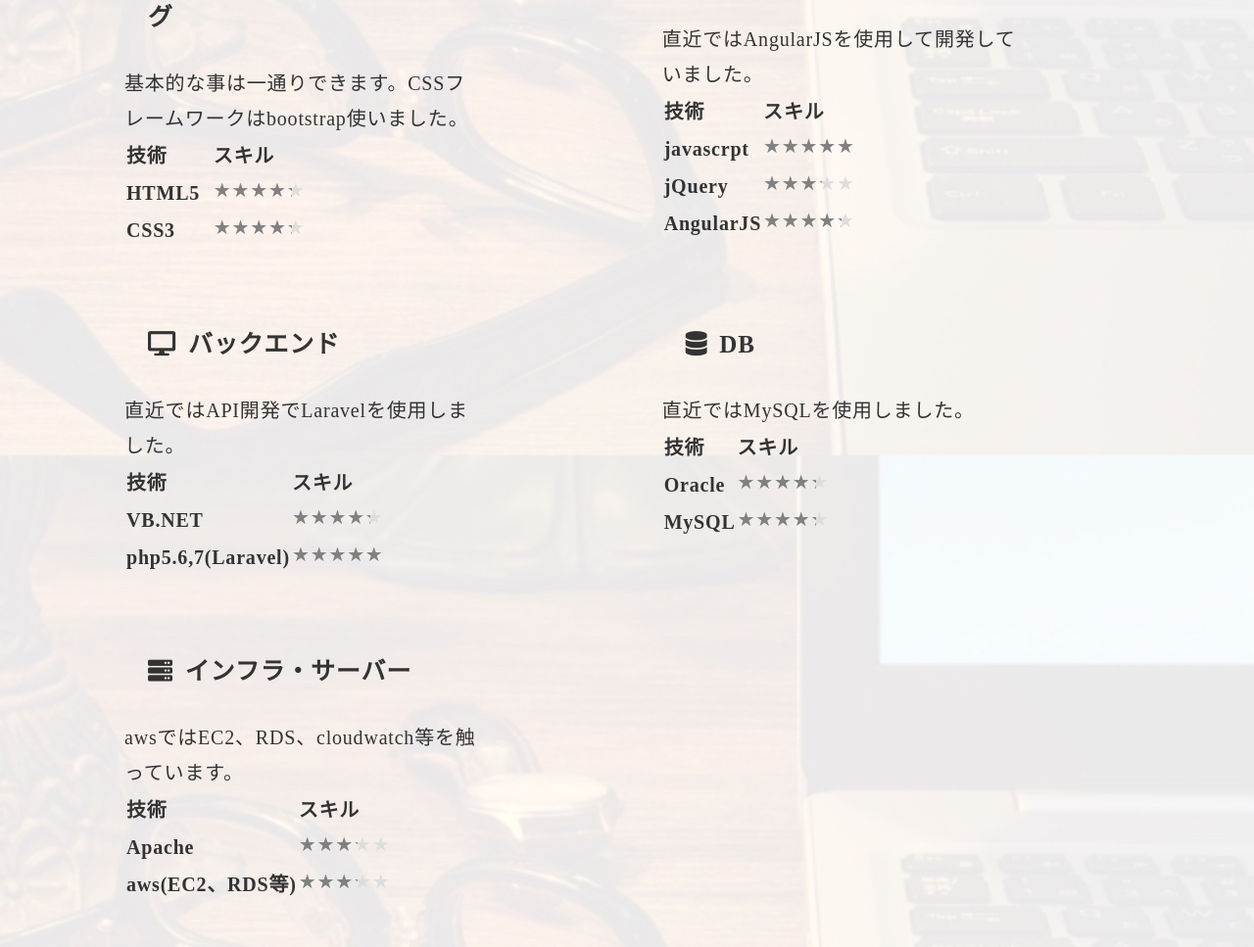
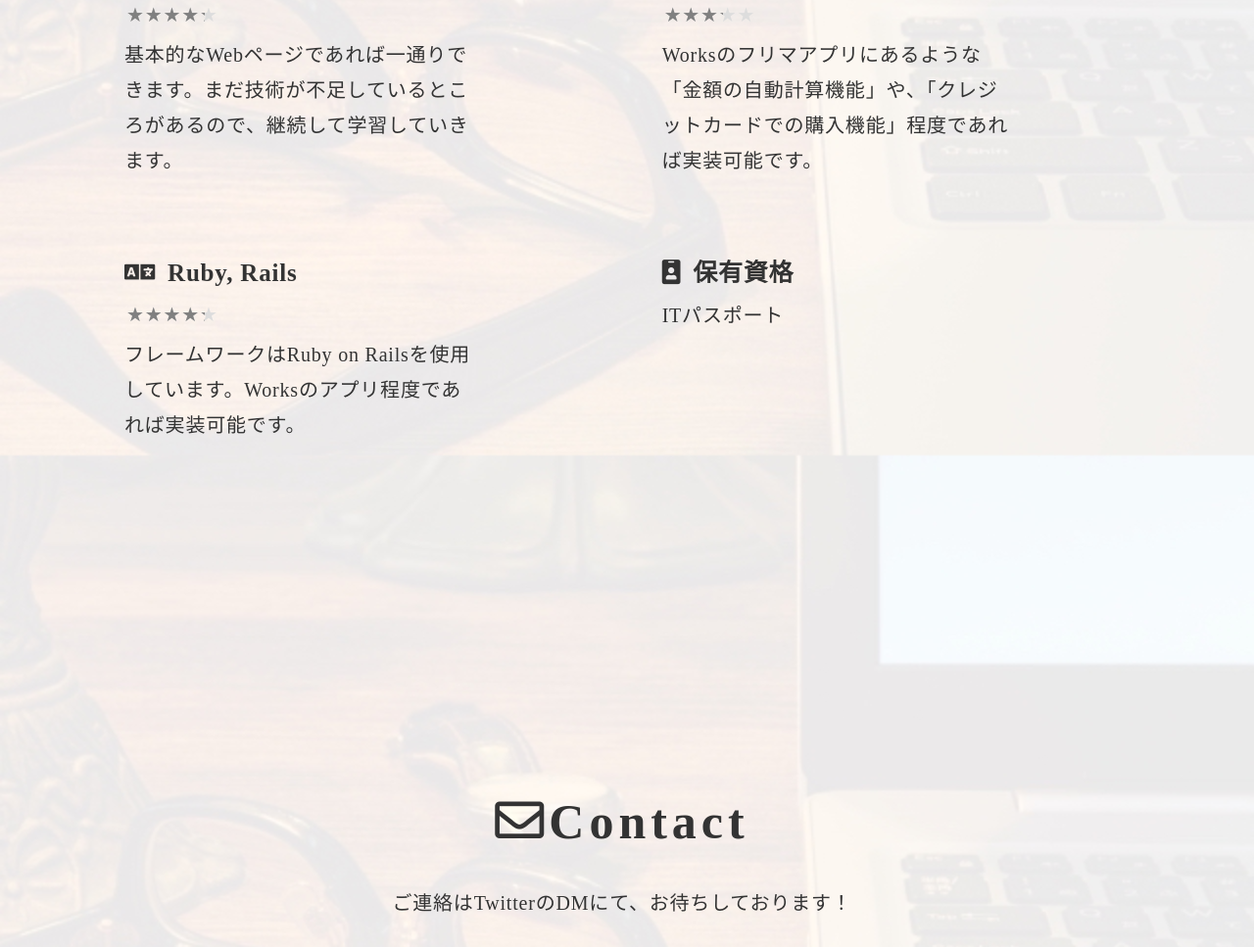
Before and after one commit to Kaz051/portfolio_1, a plain HTML site: page index.html in a window 1280 px wide. Shown: the part 2951-3918 px from the top of the page at 98% size. Drawn offline with nearby package versions, Linux system fonts and the light colour scheme.

Commit message:
Skillの編集

```diff
--- a/css/style.css
+++ b/css/style.css
@@ -476,7 +476,7 @@ li {
   #skill .skill-desc-title {
     margin-bottom: 3px;
     font-size:20px!important;
-    padding: 24px;
+    padding: 24px 24px 0px 0px;
     font-weight: bold;
   }
 
@@ -579,7 +579,7 @@ li {
 #skill .skill-desc-title {
   margin-bottom: 3px;
   font-size:25px;
-  padding: 24px;
+  padding: 24px 24px 0px 0px;
   font-weight: bold;
 }
 
--- a/index.html
+++ b/index.html
@@ -124,146 +124,50 @@
             <div class="card-wrapper">
               <div class="card">
                 <div class="skill-desc">
-                  <h3 class="skill-desc-title"><i class="fas fa-desktop"></i>デザイン・コーディング</h3>
-                  <p>基本的な事は一通りできます。CSSフレームワークはbootstrap使いました。</p>
+                  <h3 class="skill-desc-title"><i class="fab fa-html5"></i><i class="fab fa-css3-alt"></i>HTML5/CSS3</h3>
                   <table class="table table-borderless">
-                    <thead>
-                      <tr>
-                        <th scope="col">技術</th>
-                        <!-- <th scope="col">経験年数</th> -->
-                        <th scope="col">スキル</th>
-                      </tr>
-                    </thead>
                     <tbody>
                       <tr>
-                        <th scope="row">HTML5 &nbsp; </th>
-                        <!-- <td>1年</td> -->
-                        <td><span class="rating"><p class="rate rate4"></p></span></td>
-                      </tr>
-                      <tr>
-                        <th scope="row">CSS3</th>
-                        <!-- <td>1年</td> -->
                         <td><span class="rating"><p class="rate rate4"></p></span></td>
                       </tr>
                     </tbody>
                   </table>
+                  <p>基本的なWebページであれば一通りできます。まだ技術が不足しているところがあるので、継続して学習していきます。</p>
                 </div>
               </div>
 
               <div class="card">
                 <div class="skill-desc">
-                  <h3 class="skill-desc-title"><i class="fas fa-desktop"></i>フロントエンド</h3>
-                  <p>直近ではAngularJSを使用して開発していました。</p>
+                  <h3 class="skill-desc-title"><i class="fab fa-js"></i>JavaScript</h3>
                   <table class="table table-borderless">
-                    <thead>
-                      <tr>
-                        <th scope="col">技術</th>
-                        <!-- <th scope="col">経験年数</th> -->
-                        <th scope="col">スキル</th>
-                      </tr>
-                    </thead>
                     <tbody>
                       <tr>
-                        <th scope="row">javascrpt</th>
-                        <!-- <td>2年</td> -->
-                        <td><span class="rating"><p class="rate rate5"></p></span></td>
-                      </tr>
-                      <tr>
-                        <th scope="row">jQuery</th>
-                        <!-- <td>2年</td> -->
                         <td><span class="rating"><p class="rate rate3"></p></span></td>
-                      </tr>
-                      <tr>
-                        <th scope="row">AngularJS</th>
-                        <!-- <td >1年</th> -->
-                        <td><span class="rating"><p class="rate rate4"></p></span></td>
                       </tr>
                     </tbody>
                   </table>
+                  <p>Worksのフリマアプリにあるような「金額の自動計算機能」や、「クレジットカードでの購入機能」程度であれば実装可能です。</p>
                 </div>
               </div>
 
               <div class="card">
                 <div class="skill-desc">
-                  <h3 class="skill-desc-title"><i class="fas fa-desktop"></i>バックエンド</h3>
-                  <p>直近ではAPI開発でLaravelを使用しました。</p>
+                  <h3 class="skill-desc-title"><i class="fas fa-language"></i>Ruby, Rails</h3>
                   <table class="table table-borderless">
-                    <thead>
-                      <tr>
-                        <th scope="col">技術</th>
-                        <!-- <th scope="col">経験年数</th> -->
-                        <th scope="col">スキル</th>
-                      </tr>
-                    </thead>
                     <tbody>
                       <tr>
-                        <th scope="row">VB.NET</th>
-                        <!-- <td>1年</td> -->
                         <td><span class="rating"><p class="rate rate4"></p></span></td>
-                      </tr>
-                      <tr>
-                        <th scope="row">php5.6,7(Laravel)</th>
-                        <!-- <td>1年</td> -->
-                        <td><span class="rating"><p class="rate rate5"></p></span></td>
                       </tr>
                     </tbody>
                   </table>
+                  <p>フレームワークはRuby on Railsを使用しています。Worksのアプリ程度であれば実装可能です。</p>
                 </div>
               </div>
 
               <div class="card">
                 <div class="skill-desc">
-                  <h3 class="skill-desc-title"><i class="fas fa-database"></i>DB</h3>
-                  <p>直近ではMySQLを使用しました。</p>
-                  <table class="table table-borderless">
-                    <thead>
-                      <tr>
-                        <th scope="col">技術</th>
-                        <!-- <th scope="col">経験年数</th> -->
-                        <th scope="col">スキル</th>
-                      </tr>
-                    </thead>
-                    <tbody>
-                      <tr>
-                        <th scope="row">Oracle</th>
-                        <!-- <td>2年</td> -->
-                        <td><span class="rating"><p class="rate rate4"></p></span></td>
-                      </tr>
-                      <tr>
-                        <th scope="row">MySQL</th>
-                        <!-- <td>1年</td> -->
-                        <td><span class="rating"><p class="rate rate4"></p></span></td>
-                      </tr>
-                    </tbody>
-                  </table>
-                </div>
-              </div>
-
-              <div class="card">
-                <div class="skill-desc">
-                  <h3 class="skill-desc-title"><i class="fas fa-server"></i>インフラ・サーバー</h3>
-                  <p>awsではEC2、RDS、cloudwatch等を触っています。</p>
-                  <table class="table table-borderless">
-                    <thead>
-                      <tr>
-                        <th scope="col">技術</th>
-                        <!-- <th scope="col">経験年数</th> -->
-                        <th scope="col">スキル</th>
-                      </tr>
-                    </thead>
-                    <tbody>
-                      <tr>
-                        <th scope="row">Apache</th>
-                        <!-- <td>1年</td> -->
-                        <td><span class="rating"><p class="rate rate3"></p></span></td>
-                      </tr>
-                      <tr>
-                        <th scope="row">aws(EC2、RDS等)</th>
-                        <!-- <td>1年</td> -->
-                        <td><span class="rating"><p class="rate rate3"></p></span></td>
-                      </tr>
-                    </tbody>
-                  </table>
+                  <h3 class="skill-desc-title"><i class="fas fa-id-badge"></i>保有資格</h3>
+                  <p>ITパスポート</p>
                 </div>
               </div>
             </div>
@@ -276,7 +180,7 @@
           <div class="inner">
             <h2 class="title"><i class="far fa-envelope"></i>Contact</h2>
             <p class="lead">
-              ご連絡は、<br class="sp-only">TwitterのDMにてお待ちしております！
+              ご連絡は<br class="sp-only">TwitterのDMにて、お待ちしております！
             </p>
             <div class="contact-list">
               <i class="fab fa-twitter"></i><a class="contact-item" href="https://twitter.com/up_2050" target="_blank" rel="noopener">Twitter</a>
```
